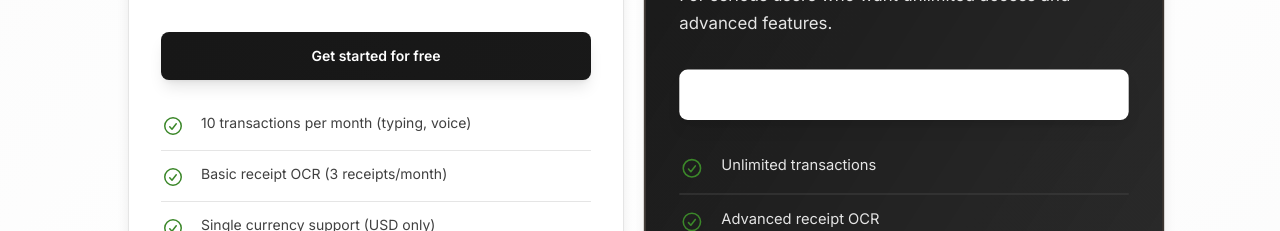
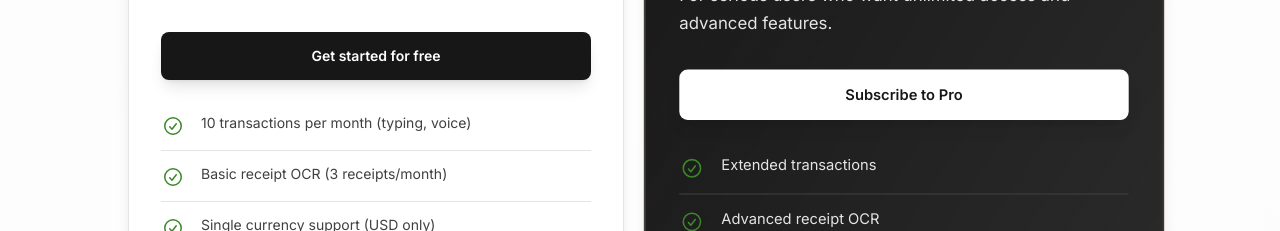
Before and after one commit to coindmind-ai/coinmind-landing, a Next.js app: page / in a window 1280 px wide. Shown: the part 6539-6770 px from the top of the page. Built offline with nearby package versions, Linux system fonts and the light colour scheme.

Commit message:
Update Pricing component to reflect changes in plan features and button styles, enhancing visual clarity and user interaction.

```diff
--- a/src/components/Pricing.tsx
+++ b/src/components/Pricing.tsx
@@ -41,7 +41,7 @@ const plans = [
       href: 'https://www.coinmind-ai.com/auth/signup',
     },
     features: [
-      'Unlimited transactions',
+      'Extended transactions',
       'Advanced receipt OCR',
       'Multi-currency support (170+ currencies)',
       'Advanced analytics (trends, predictions, insights)',
@@ -208,12 +208,12 @@ function Plan({
 
       <Button
         href={button.href}
-        color={featured ? 'gray' : 'gray'}
+        color={featured ? 'white' : 'primary'}
         className={clsx(
           'mt-8 w-full text-base font-semibold py-3 transition-all duration-300 transform hover:scale-105',
           featured
-            ? 'bg-white text-coinmind-primary hover:bg-gray-100 shadow-lg hover:shadow-xl'
-            : 'bg-gradient-to-r from-coinmind-primary to-coinmind-primary/90 text-white hover:from-coinmind-primary/90 hover:to-coinmind-primary shadow-lg hover:shadow-xl'
+            ? 'shadow-lg hover:shadow-xl'
+            : 'shadow-lg hover:shadow-xl'
         )}
         aria-label={`Get started with the ${name} plan for ${price}`}
       >
@@ -258,27 +258,40 @@ export function Pricing() {
               className={({ checked }) =>
                 clsx(
                   checked
-                    ? 'bg-coinmind-primary text-white shadow-sm'
-                    : 'text-gray-900',
-                  'cursor-pointer rounded-full px-4 py-2 text-sm font-semibold transition-all duration-200 hover:bg-gray-50 focus:outline-none focus:ring-2 focus:ring-coinmind-primary focus:ring-offset-2',
+                    ? 'bg-coinmind-primary shadow-sm'
+                    : '',
+                  'cursor-pointer rounded-full px-4 py-2 text-sm font-semibold transition-all duration-200 focus:outline-none focus:ring-2 focus:ring-coinmind-primary focus:ring-offset-2',
                 )
               }
             >
-              Monthly
+              <span className={clsx(
+                activePeriod === 'Monthly' ? 'text-white' : 'text-gray-900'
+              )}>
+                Monthly
+              </span>
             </Radio>
             <Radio
               value="Annually"
               className={({ checked }) =>
                 clsx(
                   checked
-                    ? 'bg-coinmind-primary text-white shadow-sm'
-                    : 'text-gray-900',
-                  'cursor-pointer rounded-full px-4 py-2 text-sm font-semibold transition-all duration-200 hover:bg-gray-50 focus:outline-none focus:ring-2 focus:ring-coinmind-primary focus:ring-offset-2',
+                    ? 'bg-coinmind-primary shadow-sm'
+                    : '',
+                  'cursor-pointer rounded-full px-4 py-2 text-sm font-semibold transition-all duration-200 focus:outline-none focus:ring-2 focus:ring-coinmind-primary focus:ring-offset-2',
                 )
               }
             >
-              Annually
-              <span className="ml-1 text-xs text-coinmind-income">Get 2 months free</span>
+              <span className={clsx(
+                activePeriod === 'Annually' ? 'text-white' : 'text-gray-900'
+              )}>
+                Annually
+              </span>
+              <span className={clsx(
+                'ml-1 text-xs',
+                activePeriod === 'Annually' ? 'text-green-400' : 'text-coinmind-income'
+              )}>
+                Get 2 months free
+              </span>
             </Radio>
           </RadioGroup>
         </div>
```
